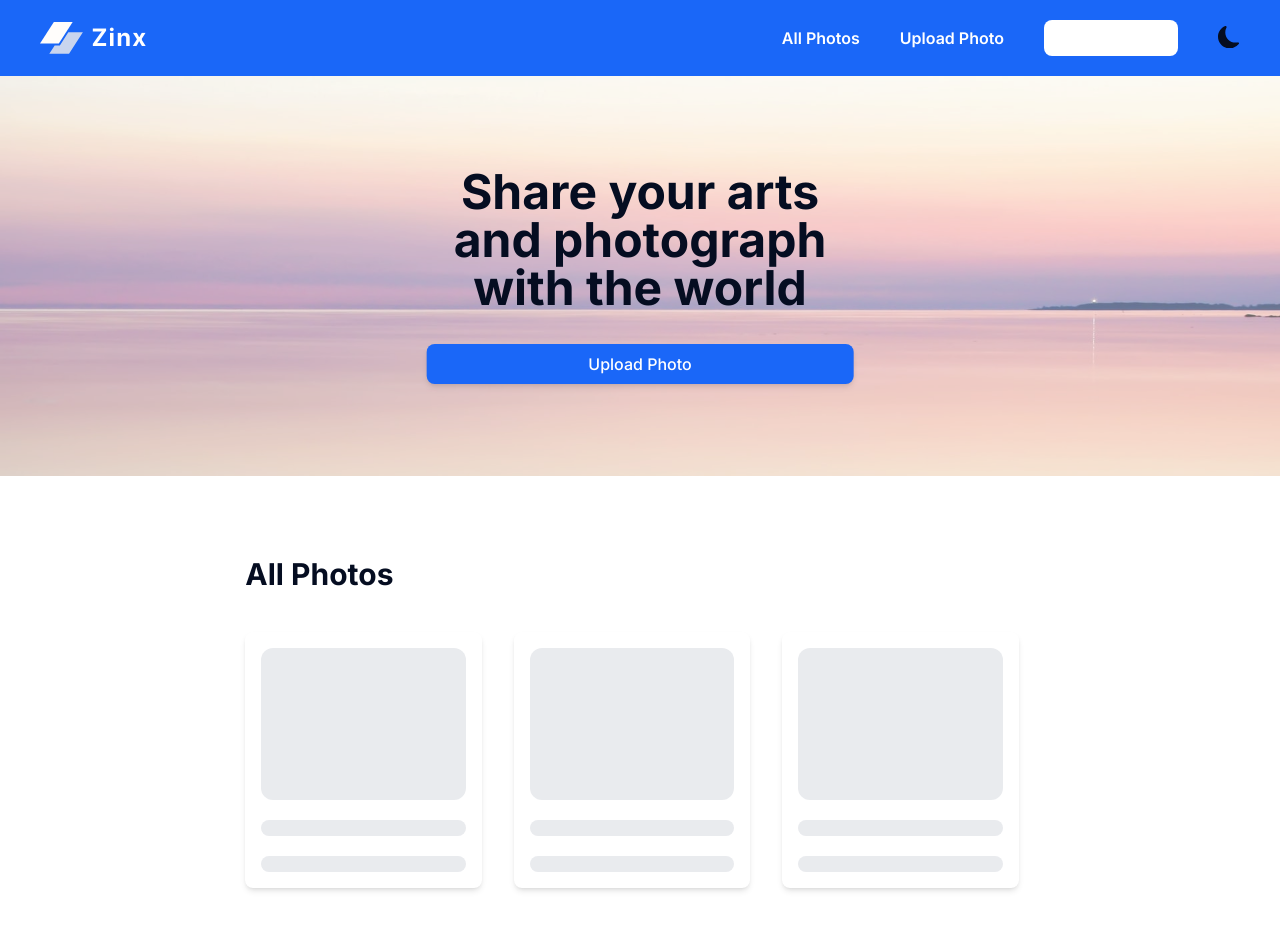
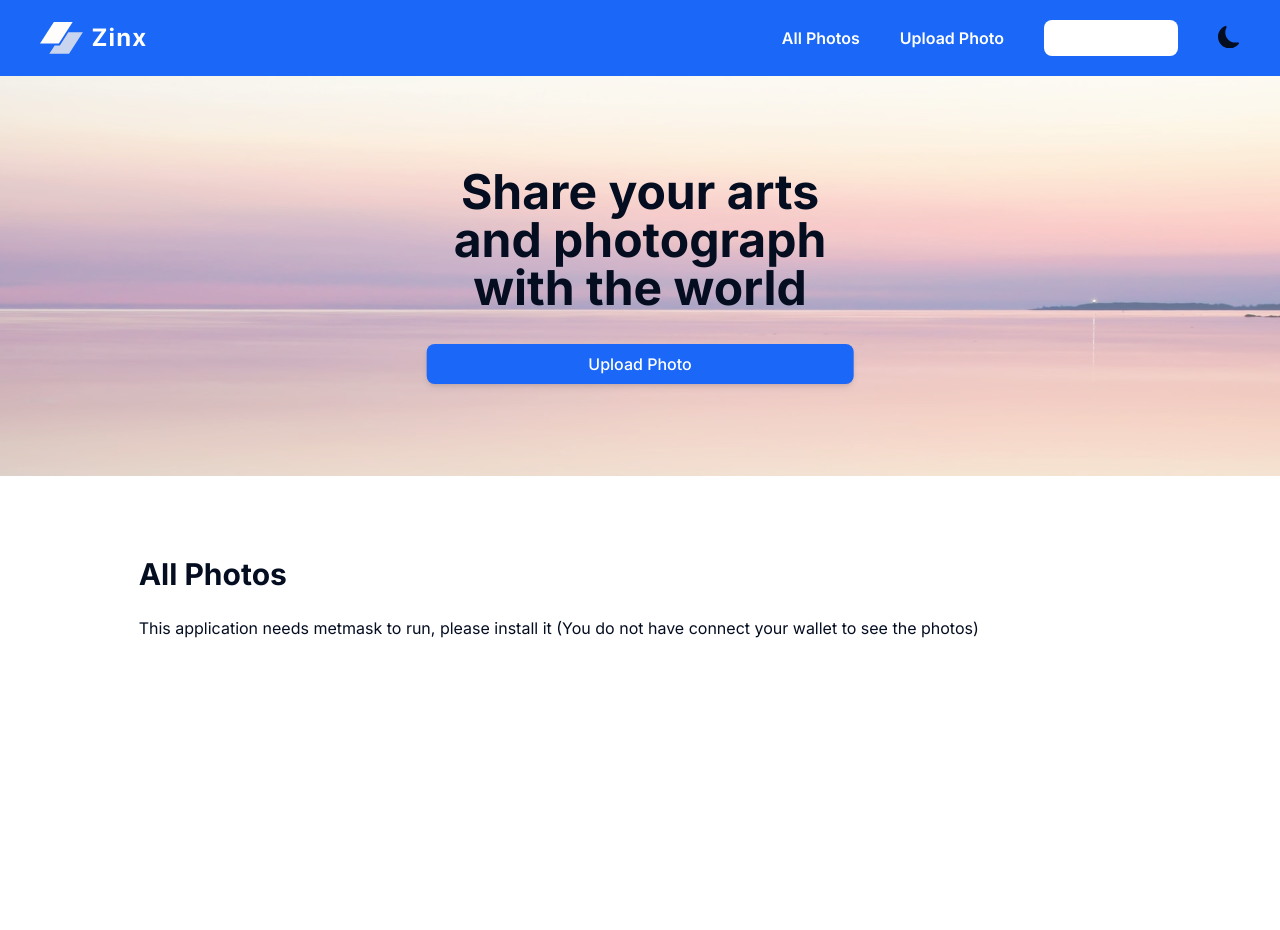
Before and after one commit to sidmirza4/zinx, a Next.js app in the folder frontend/: page / in a window 1280 px wide. Shown: the top 930 px of the page. After the commit the page ends 800 px from the top, so only its background shows below. Built offline with nearby package versions, Linux system fonts and the light colour scheme; what ipfs-api would draw is missing.

Commit message:
show no metamask error

```diff
--- a/frontend/components/AllPhotos.tsx
+++ b/frontend/components/AllPhotos.tsx
@@ -4,15 +4,20 @@ import { Container, CardItem, CardSkeleton } from ".";
 import { useAppContext } from "../context/AppContext";
 
 const AllPhotos = () => {
-  const { allPhotos } = useAppContext();
+  const { allPhotos, isMetamaskInstalled } = useAppContext();
 
   return (
-    <div className="lg:w-4/6 m-[0_auto] my-12 p-8">
+    <div className="lg:w-5/6 m-[0_auto] my-12 p-8">
       <h2 className="font-bold mb-6 text-3xl">All Photos</h2>
       <div className="flex flex-row flex-wrap -ml-4">
+        {isMetamaskInstalled ? (
+          <>
             {!allPhotos.length ? (
               [0, 1, 2].map((e) => (
-            <div key={e} className="p-4 basis-full lg:basis-1/3 md:basis-1/2">
+                <div
+                  key={e}
+                  className="p-4 basis-full lg:basis-1/3 md:basis-1/2"
+                >
                   <CardSkeleton />
                 </div>
               ))
@@ -30,6 +35,13 @@ const AllPhotos = () => {
                 })}
               </>
             )}
+          </>
+        ) : (
+          <p className="ml-4">
+            This application needs metmask to run, please install it (You do not
+            have connect your wallet to see the photos)
+          </p>
+        )}
       </div>
     </div>
   );
--- a/frontend/context/AppContext.tsx
+++ b/frontend/context/AppContext.tsx
@@ -1,6 +1,12 @@
-import { createContext, useContext, useState, useEffect } from "react";
+import {
+  createContext,
+  useContext,
+  useState,
+  useEffect,
+  useLayoutEffect,
+} from "react";
 import { toast } from "react-toastify";
-import { Contract, ethers, BigNumber } from "ethers";
+import { Contract, ethers } from "ethers";
 
 import contractAddress from "../contracts/contract-address.json";
 import ZinxArtifact from "../contracts/Zinx.json";
@@ -12,6 +18,7 @@ declare global {
 }
 
 interface IAppContext {
+  isMetamaskInstalled: boolean;
   allPhotos: any[];
   zinx: Contract | null;
   connectWallet: () => void;
@@ -23,6 +30,7 @@ interface IAppContext {
 }
 
 const AppContext = createContext<IAppContext>({
+  isMetamaskInstalled: false,
   allPhotos: [],
   zinx: null,
   connectWallet: () => {},
@@ -33,6 +41,7 @@ const AppContext = createContext<IAppContext>({
 });
 
 const AppContextProvider: React.FC = (props) => {
+  const [isMetamaskInstalled, setIsMetamaskInstalled] = useState(false);
   const [allPhotos, setAllPhotos] = useState<any>([]);
   const [zinx, setZinx] = useState<Contract | null>(null);
   const [modals, setModals] = useState({
@@ -45,11 +54,12 @@ const AppContextProvider: React.FC = (props) => {
   // intializing ethers
   const _initializeEthers = async () => {
     const _provider = new ethers.providers.Web3Provider(window.ethereum);
+    const _signer = _provider.getSigner(0);
 
     const _zinx = new ethers.Contract(
       contractAddress.Zinx,
       ZinxArtifact.abi,
-      _provider.getSigner(0)
+      _signer || _provider
     );
 
     setZinx(_zinx);
@@ -85,6 +95,14 @@ const AppContextProvider: React.FC = (props) => {
       console.log(err);
     }
   };
+
+  useEffect(() => {
+    if (window && window.ethereum) {
+      setIsMetamaskInstalled(true);
+    } else {
+      setIsMetamaskInstalled(false);
+    }
+  });
 
   useEffect(() => {
     setInterval(() => {
@@ -152,6 +170,7 @@ const AppContextProvider: React.FC = (props) => {
   };
 
   const value = {
+    isMetamaskInstalled,
     allPhotos,
     zinx,
     connectWallet,
```
Lines whose indentation alone changed are shown as unchanged.
